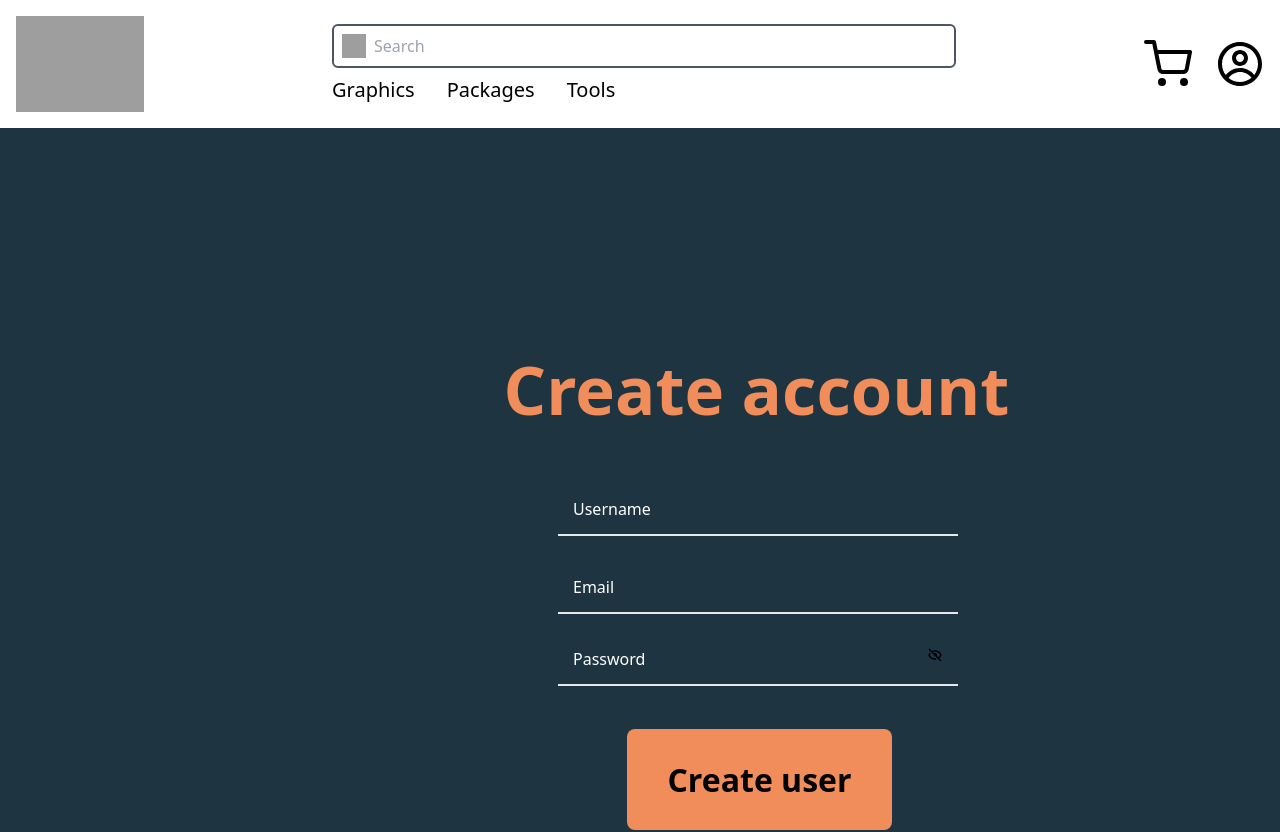
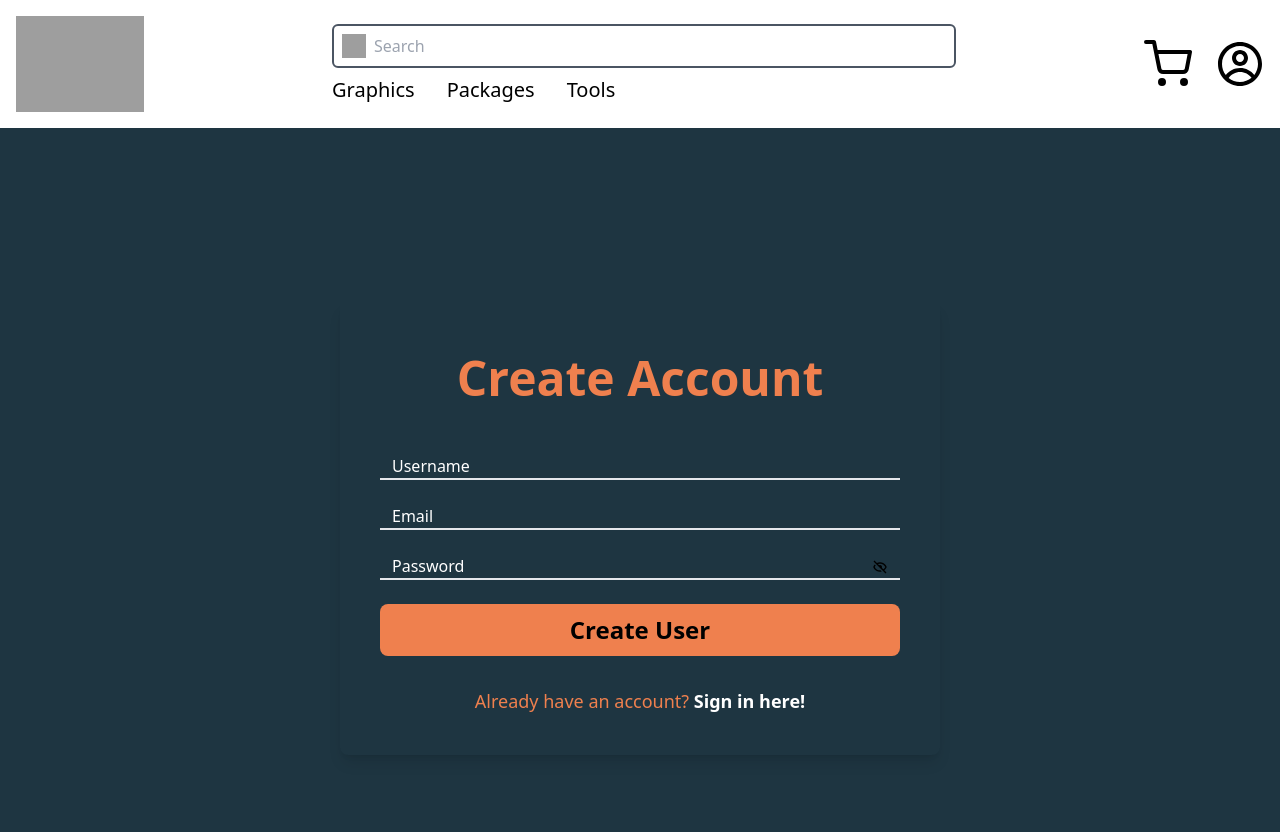
Before and after one commit to MarcusTob/agile-project, a React (Create React App) app in the folder vizrt-marketplace/: page /registeruser in a window 1280 px wide. Shown: the top 832 px of the page. Built offline with nearby package versions, Linux system fonts and the light colour scheme; grey boxes are pictures that could not be loaded.

Commit message:
Login And register user

```diff
--- a/vizrt-marketplace/src/pages/Login.js
+++ b/vizrt-marketplace/src/pages/Login.js
@@ -7,7 +7,7 @@ import UserService from "../services/UserService";
 import UserContext from "../UserContext";
 
 export const Login = () => {
-  const {setUser} = useContext(UserContext);
+  const { setUser } = useContext(UserContext);
   const [username, setUsername] = useState("");
   const [password, setPassword] = useState("");
   const navigate = useNavigate();
@@ -18,59 +18,56 @@ export const Login = () => {
     if (user) {
       setUser(user);
       localStorage.setItem("user", JSON.stringify(user));
-      navigate('/')
+      navigate("/");
+    } else {
+      alert("Invalid username or password");
     }
-    else { alert("Invalid username or password"); }
-  }
+  };
 
   return (
-    <div className="bg-[#1e3541] flex flex-row justify-center w-full min-h-screen">
-      <div className="bg-collection-1-brandbglighter w-[1512px] h-[982px] relative">
-        <div className="w-[995px] top-[211px] left-[259px] font-extrabold text-[#f08d5a] text-[67px] text-center absolute">
+    <div className="bg-brandBgLight flex items-center justify-center w-full min-h-screen">
+      <div className="w-[80%] max-w-[500px] p-10 rounded-lg shadow-lg">
+        <h1 className="font-extrabold text-brandOrange text-[48px] text-center mb-10">
           Login
-        </div>
-        <div className="absolute w-[400px] h-[52px] top-[356px] left-[558px]">
+        </h1>
+        <form onSubmit={handleLogin} className="flex flex-col space-y-6">
           <input
-            className="w-full h-full bg-transparent border-b-2 border-collection-1-brandtextwhite text-collection-1-brandtextwhite text-base pl-[15px] placeholder-white"
+            className="w-full bg-transparent border-b-2 border-collection-1-brandtextwhite text-collection-1-brandtextwhite text-base pl-3 placeholder-white"
             placeholder="Username"
             type="text"
             value={username}
             onChange={(e) => setUsername(e.target.value)}
           />
-        </div>
-        <div className="absolute w-[400px] h-[52px] top-[434px] left-[558px]">
+          <div className="relative">
             <input
-            className="w-full h-full bg-transparent border-b-2 border-collection-1-brandtextwhite text-collection-1-brandtextwhite text-base pl-[15px] placeholder-white"
+              className="w-full bg-transparent border-b-2 border-collection-1-brandtextwhite text-collection-1-brandtextwhite text-base pl-3 placeholder-white"
               placeholder="Password"
               type="password"
               value={password}
               onChange={(e) => setPassword(e.target.value)}
             />
-          <BiHide className="absolute top-[13px] right-[15px] text-collection-1-brandtextwhite" />
+            <BiHide className="absolute top-1/2 right-3 transform -translate-y-1/2 text-collection-1-brandtextwhite" />
           </div>
-        <div className="absolute left-[558px] top-[500px] flex items-center">
+          <div className="flex justify-between items-center">
+            <div className="flex items-center">
               <input type="checkbox" id="remember" name="remember" />
               <label htmlFor="remember" className="ml-2 text-white">
                 Remember me
               </label>
             </div>
-        <div className="absolute right-[558px] top-[500px]">
             <Link to="/forgot-password" className="text-red-500">
               Forgot password?
             </Link>
           </div>
-        <div className="absolute w-[265px] h-[101px] top-[601px] left-[627px] bg-[#F08D5A] rounded-lg">
           <button
-            type="button"
-            className="w-full h-full bg-collection-1-brandtextorange rounded-lg text-black text-[32px] font-bold"
-            onClick={handleLogin}
+            type="submit"
+            className="w-full bg-brandOrange rounded-lg text-black text-[24px] font-bold py-2"
           >
             Login
           </button>
-        </div>
-        <p className="absolute w-[398px] top-[725px] left-[558px] font-normal text-[22px] text-center text-transparent">
-          <span className="text-[#f08d5a]">Don't have an account?</span>
-          <span className="text-[#626262]">&nbsp;</span>
+        </form>
+        <p className="text-center text-[18px] mt-8 text-brandOrange">
+          Don't have an account?{" "}
           <Link to="/registeruser" className="font-semibold text-white">
             Register here!
           </Link>
--- a/vizrt-marketplace/src/pages/RegisterUser.js
+++ b/vizrt-marketplace/src/pages/RegisterUser.js
@@ -1,8 +1,7 @@
-import React from "react";
+import React, { useState } from "react";
 import { BiHide } from "react-icons/bi";
 import "../index.css";
 import { Link } from "react-router-dom";
-import { useState } from "react";
 import UserService from "../services/UserService";
 
 export const RegisterUser = () => {
@@ -13,57 +12,51 @@ export const RegisterUser = () => {
   const handleSubmit = async (e) => {
     e.preventDefault();
     const user = await UserService.createUser({ username, password, email });
+    if (user) {
+      // Handle successful registration (e.g., redirect to login or home)
+    } else {
+      // Handle registration failure (e.g., show an error message)
+    }
   };
 
   return (
-    <div className="bg-[#1e3541] flex flex-row justify-center w-full min-h-screen">
-      <div className="bg-collection-1-brandbglighter w-[1512px] h-[982px] relative">
-        <div className="w-[995px] top-[211px] left-[259px] font-extrabold text-[#f08d5a] text-[67px] text-center absolute">
-          Create account
-        </div>
-        <div className="absolute w-[400px] h-[52px] top-[356px] left-[558px]">
+    <div className="bg-brandBgLight flex items-center justify-center w-full min-h-screen">
+      <div className="w-[80%] max-w-[600px] p-10 rounded-lg shadow-lg">
+        <h1 className="font-extrabold text-brandOrange text-[48px] text-center mb-10">Create Account</h1>
+        <form onSubmit={handleSubmit} className="flex flex-col space-y-6">
           <input
-            className="w-full h-full bg-transparent border-b-2 border-collection-1-brandtextwhite text-collection-1-brandtextwhite text-base pl-[15px] placeholder-white"
+            className="w-full bg-transparent border-b-2 border-collection-1-brandtextwhite text-collection-1-brandtextwhite text-base pl-3 placeholder-white"
             placeholder="Username"
             type="text"
             value={username}
             onChange={(e) => setUsername(e.target.value)}
           />
-        </div>
-        <div className="absolute w-[400px] h-[52px] top-[434px] left-[558px]">
           <input
-            className="w-full h-full bg-transparent border-b-2 border-collection-1-brandtextwhite text-collection-1-brandtextwhite text-base pl-[15px] placeholder-white"
+            className="w-full bg-transparent border-b-2 border-collection-1-brandtextwhite text-collection-1-brandtextwhite text-base pl-3 placeholder-white"
             placeholder="Email"
             type="email"
             value={email}
             onChange={(e) => setEmail(e.target.value)}
           />
-        </div>
-        <div className="absolute w-[400px] h-[52px] top-[506px] left-[558px]">
+          <div className="relative">
             <input
-            className="w-full h-full bg-transparent border-b-2 border-collection-1-brandtextwhite text-collection-1-brandtextwhite text-base pl-[15px] placeholder-white"
+              className="w-full bg-transparent border-b-2 border-collection-1-brandtextwhite text-collection-1-brandtextwhite text-base pl-3 placeholder-white"
               placeholder="Password"
               type="password"
               value={password}
               onChange={(e) => setPassword(e.target.value)}
             />
-          <BiHide className="absolute top-[13px] right-[15px] text-collection-1-brandtextwhite" />
+            <BiHide className="absolute top-1/2 right-3 transform -translate-y-1/2 text-collection-1-brandtextwhite" />
           </div>
-        <div className="absolute w-[265px] h-[101px] top-[601px] left-[627px] bg-[#F08D5A] rounded-lg">
           <button
-            type="button"
-            className="w-full h-full bg-collection-1-brandtextorange rounded-lg text-black text-[32px] font-bold"
-            onClick={handleSubmit}
+            type="submit"
+            className="w-full bg-brandOrange rounded-lg text-black text-[24px] font-bold py-2"
           >
-            Create user
+            Create User
           </button>
-        </div>
-        <p className="absolute w-[398px] top-[725px] left-[558px] font-normal text-[22px] text-center text-transparent">
-          <span className="text-[#f08d5a]">Already have a user?</span>
-          <span className="text-[#626262]">&nbsp;</span>
-          <Link to="/login" className="font-semibold text-white">
-            Sign in here!
-          </Link>
+        </form>
+        <p className="text-center text-[18px] mt-8 text-brandOrange">
+          Already have an account? <Link to="/login" className="font-semibold text-white">Sign in here!</Link>
         </p>
       </div>
     </div>
```
Lines whose indentation alone changed are shown as unchanged.
